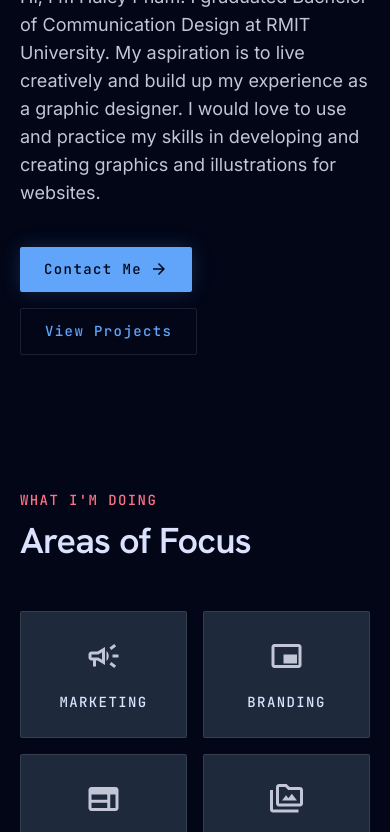
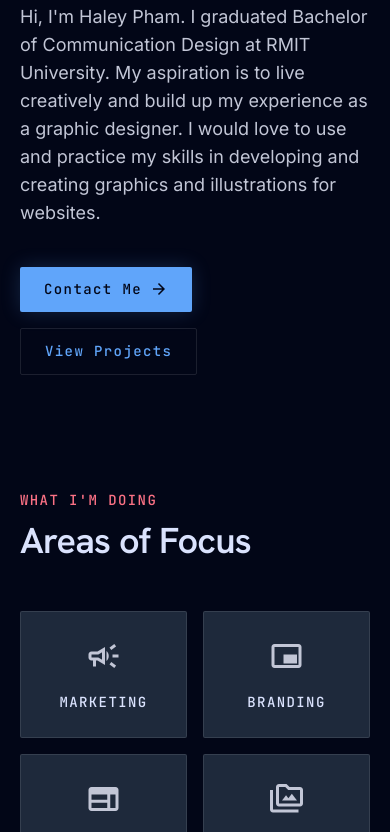
Before and after one commit to thyvvuyph/portfolio, a website built with Vite: page index.html in a window 390 px wide. Shown: the part 329-1161 px from the top of the page. Built offline with nearby package versions, Linux system fonts and the light colour scheme; files whose address does not match are found by name.

Commit message:
fix: reduce hero section bottom padding on mobile

```diff
--- a/index.html
+++ b/index.html
@@ -152,7 +152,7 @@
 <main class="pt-24 pb-[36px] md:pb-[128px]">
 
   <!-- Hero Section -->
-  <section class="px-[20px] md:px-[32px] max-w-[1280px] mx-auto min-h-[80vh] flex flex-col justify-center py-16" id="home">
+  <section class="px-[20px] md:px-[32px] max-w-[1280px] mx-auto min-h-[80vh] flex flex-col justify-center py-16 pb-6 md:pb-16" id="home">
     <div class="grid grid-cols-1 lg:grid-cols-12 gap-8 items-center">
       <div class="lg:col-span-8 flex flex-col gap-6">
         <h1 class="font-[Hanken_Grotesk] text-[48px] leading-[52px] md:text-[72px] md:leading-[80px] font-[800] tracking-[-0.04em]">
```
